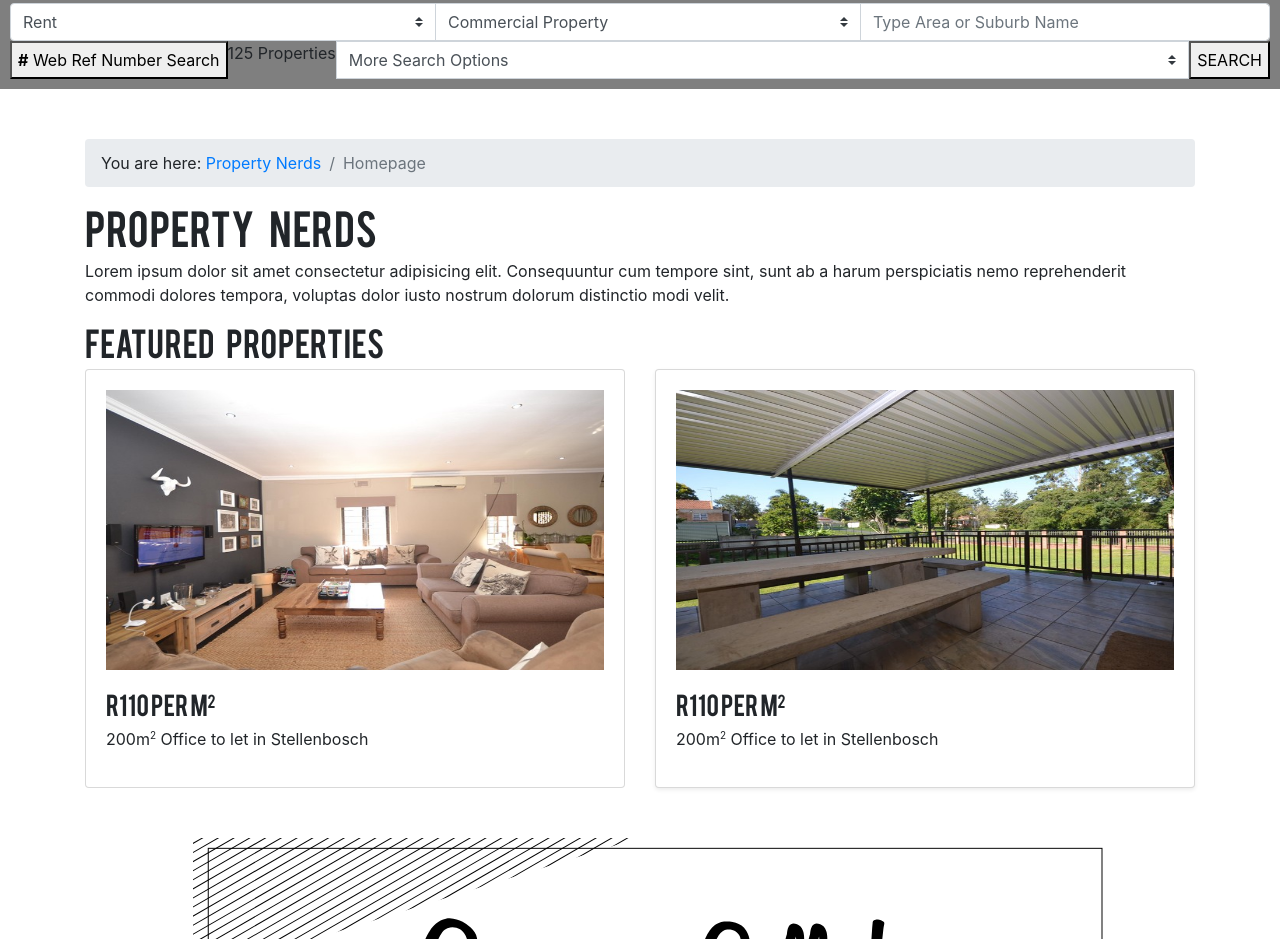
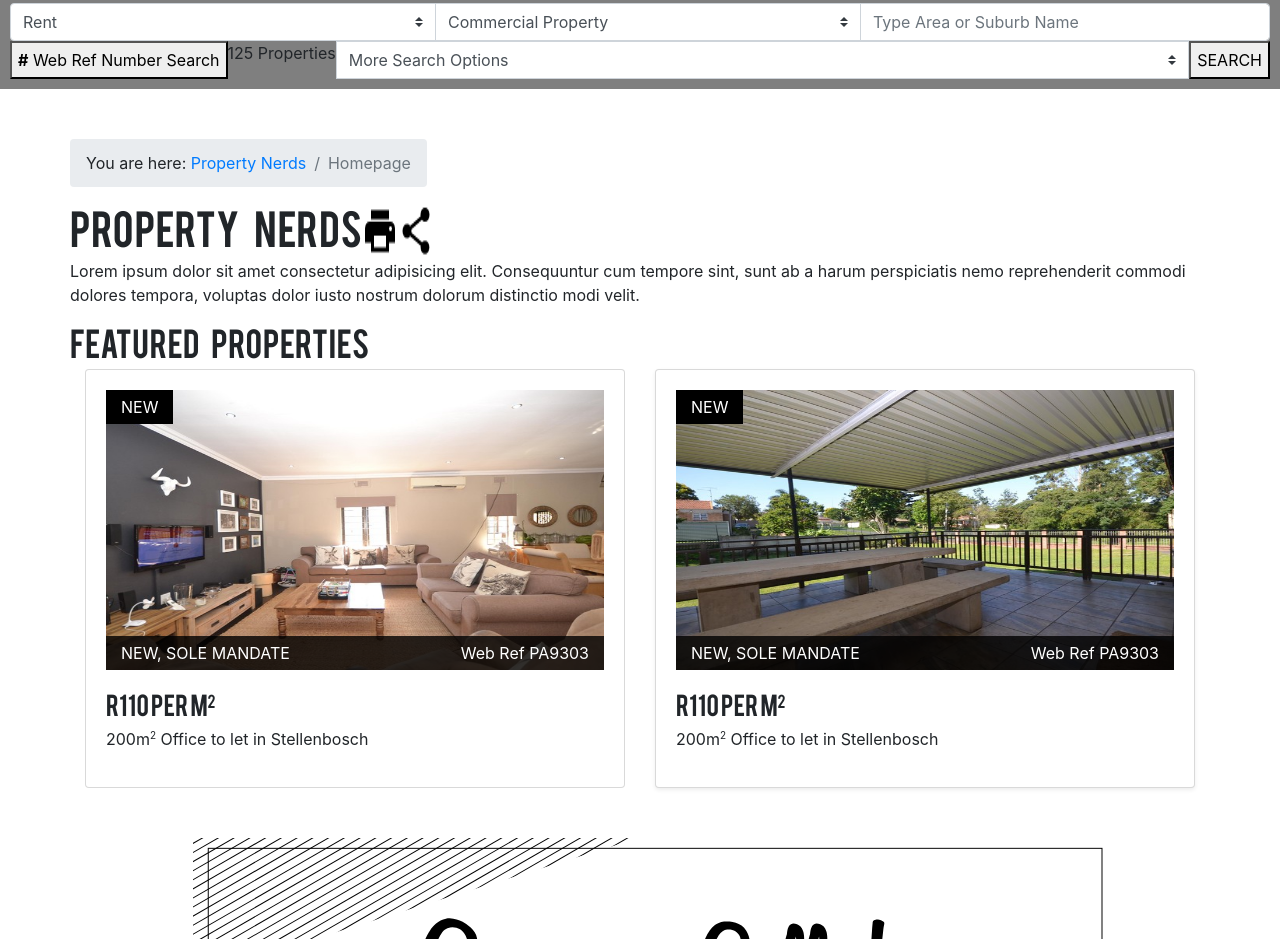
Before and after one commit to GalaxyDefender/propertyNerds, a website: page public/index.html in a window 1280 px wide. Shown: the part 950-1889 px from the top of the page. Drawn offline with nearby package versions, Linux system fonts and the light colour scheme.

Commit message:
lots of work

```diff
--- a/public/css/custom.css
+++ b/public/css/custom.css
@@ -63,13 +63,40 @@ form {
 .card {
     border: 1px solid rgba(0, 0, 0, .15);
     margin-bottom: 50px;
+    position: relative;
+}
+
+.card .new {
+    position: absolute;
+    background-color: black;
+    color: white;
+    padding: 5px 15px;
+    margin: 20px 20px 0px 20px;
+}
+
+.card .web-ref {
+    /* text-align: right; */
+    position: relative;
+    background-color: rgba(0, 0, 0, .8);
+    color: white;
+    padding: 5px 15px;
+    margin: -34px 20px 0px 20px;
+}
+
+.mandate  {
+    text-align: left;
+    margin-left: -15px;
+    text-transform: uppercase;
+}
+
+.refPA  {
+    text-align: right;
+    margin-right: -15px;
 }
 
 .card-img-top {
     height: 300px;
-    padding-top: 20px;
-    padding-right: 20px;
-    padding-left: 20px;
+    padding: 20px 20px 0px 20px;
 }
 
 .card-body h4::after {
--- a/public/index.html
+++ b/public/index.html
@@ -107,23 +107,39 @@
 
       <div class="container">
 
+        <div class="row">
           <nav aria-label="breadcrumb" class=".d-none .d-md-block .d-xl-none">
             <ol class="breadcrumb">
               You are here:&nbsp;<li class="breadcrumb-item"><a href="#">Property Nerds</a></li>
               <li class="breadcrumb-item active" aria-current="page">Homepage</li>
             </ol>
           </nav>
+        </div>
 
+        <div class="row">
             <h1>Property&nbsp; &nbsp; Nerds</h1>
+            <img src="img/baseline_print_black_18dp.png" alt="Print">
+            <img src="img/baseline_share_black_18dp.png" alt="Share">
+        </div>
 
+        <div class="row">
           <p>Lorem ipsum dolor sit amet consectetur adipisicing elit. Consequuntur cum tempore sint, sunt ab a harum perspiciatis nemo reprehenderit commodi dolores tempora, voluptas dolor iusto nostrum dolorum distinctio modi velit.</p>
+        </div>
 
+        <div class="row">
           <h2>Featured&nbsp; &nbsp; Properties</h2>
+        </div>
+
 
         <section class="row">
           <div class="col-md-6">
             <div class="card">
+              <div class="new">NEW</div>
               <img class="card-img-top" src="img/property1.jpg" alt="Card image cap">
+              <div class="web-ref row">
+                <div class="mandate col">New, Sole Mandate</div>
+                <div class="refPA col"> Web Ref PA9303</div>
+              </div>
               <div class="card-body">
                 <h4>R110 Per m</h4>
                 <p class="card-text">200m<span class="cubic"></span> Office to let in Stellenbosch</p>
@@ -135,7 +151,12 @@
 
           <div class="col-md-6">
               <div class="card mb-6 shadow-sm">
+                <div class="new">NEW</div>
                 <img class="card-img-top" src="img/property2.jpg" alt="Card image cap">
+                <div class="web-ref row">
+                    <div class="mandate col">New, Sole Mandate</div>
+                    <div class="refPA col"> Web Ref PA9303</div>
+                  </div>
                 <div class="card-body">
                   <h4>R110 Per m</h4>
                   <p class="card-text">200m<span class="cubic"></span> Office to let in Stellenbosch</p>
```
Also changed, not shown: public/img/baseline_print_black_18dp.png (added), public/img/baseline_share_black_18dp.png (added). Lines whose indentation alone changed are shown as unchanged.
